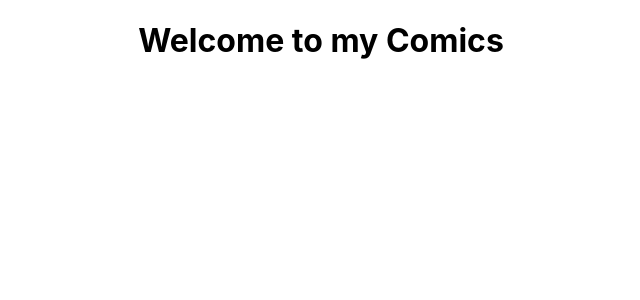
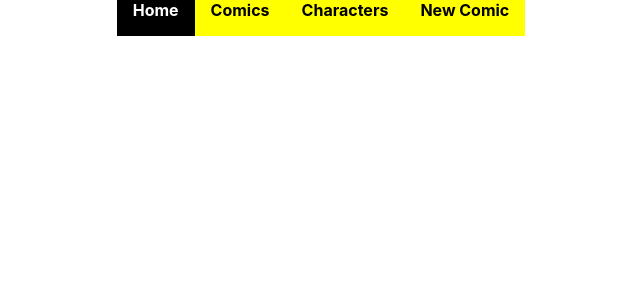
Before and after one commit to mitchellht34/phase-3-sinatra-react-project-frontend, a React (Create React App) app: page / in a window 1280 px wide. Shown: the top 300 px of the page, without its empty margins (319-959 px from the left). Built offline with nearby package versions, Linux system fonts and the light colour scheme; the HTML template or start-up script is replaced by a standard one.

Commit message:
finish navbar

```diff
--- a/package.json
+++ b/package.json
@@ -8,6 +8,7 @@
     "@testing-library/user-event": "^13.5.0",
     "react": "^18.0.0",
     "react-dom": "^18.0.0",
+    "react-router-dom": "5.2",
     "react-scripts": "5.0.0",
     "web-vitals": "^2.1.4"
   },
--- a/src/App.css
+++ b/src/App.css
@@ -1,6 +1,8 @@
 .App {
   text-align: center;
 }
+
+
 
 .App-logo {
   height: 40vmin;
--- a/src/App.js
+++ b/src/App.js
@@ -1,10 +1,14 @@
 import './App.css';
 import { useEffect, useState } from 'react';
+import NavBar from './NavBar'
+import { BrowserRouter as Router, Route, Switch } from 'react-router-dom'
 
 function App() {
   return (
     <div className="App">
-      <h1>Welcome to my Comics</h1>
+      <Router>
+        <NavBar />
+      </Router>
     </div>
   );
 }
--- /dev/null
+++ b/src/NavBar.js
@@ -0,0 +1,122 @@
+import { NavLink } from 'react-router-dom'
+
+const style = {
+    width: "60%",
+    margin: "5% 0 1%",
+    padding: "1em",
+    textDecoration: "none",
+    color: "black",
+    backgroundColor: "yellow",
+    fontWeight: "bold",
+    verticalAlign: "center"
+}
+
+const activeStyle = {
+    fontWeight: "bolder",
+    backgroundColor: "black",
+    color: "white"
+}
+
+function NavBar() {
+
+    function mouseOver(e) {
+        if(e.target.className != "active") {
+            e.target.style.background = "grey"
+            e.target.style.color = "white"
+        }
+    }
+
+    function mouseLeave(e) {
+        if(e.target.className != "active") {
+            e.target.style.background = "yellow"
+            e.target.style.color = "black"
+        }
+    }
+
+
+    return (
+        <div>
+            <NavLink
+                onMouseOver={mouseOver}
+                onMouseLeave={mouseLeave}
+                activeStyle={activeStyle}
+                exact
+                style={style}
+                to="/">
+                    Home
+            </NavLink>
+            <NavLink
+                onMouseOver={mouseOver}
+                onMouseLeave={mouseLeave}
+                activeStyle={activeStyle}
+                exact
+                style={style}
+                to="/comics">
+                    Comics
+            </NavLink>
+            <NavLink
+                onMouseOver={mouseOver}
+                onMouseLeave={mouseLeave}
+                activeStyle={activeStyle}
+                exact
+                style={style}
+                to="/characters">
+                    Characters
+            </NavLink>
+            <NavLink
+                onMouseOver={mouseOver}
+                onMouseLeave={mouseLeave}
+                activeStyle={activeStyle}
+                exact
+                style={style}
+                to="/comics/new">
+                    New Comic
+            </NavLink>
+        </div>
+    )
+}
+
+// const Navbar = () => {
+//     return (
+//         <div>
+//             <NavLink
+//             activeStyle={{
+//                 fontWeight: "bolder",
+//                 color: "red"
+//             }}
+//                 exact
+//                 style={style}
+//                 style={style}to="/"
+//             >Home</NavLink>
+//             <NavLink
+//             activeStyle={{
+//                 fontWeight: "bolder",
+//                 color: "red"
+//             }}
+//                 exact
+//                 style={style}
+//                 style={style}to="/plants"
+//             >Plants</NavLink>
+//             <NavLink
+//             activeStyle={{
+//                 fontWeight: "bolder",
+//                 color: "red"
+//             }}
+//                 exact
+//                 style={style}
+//                 style={style}to="/plants/new"
+//             >New Plant</NavLink>
+//             <NavLink
+//             activeStyle={{
+//                 fontWeight: "bolder",
+//                 color: "red"
+//             }}
+//                 exact
+//                 style={style}
+//                 style={style}to="/profile"
+//             >Profile</NavLink>
+//         </div>
+//     )
+// }
+
+export default NavBar;
```
Also changed, not shown: 2 other files (tests, documents, lock files or other folders).
